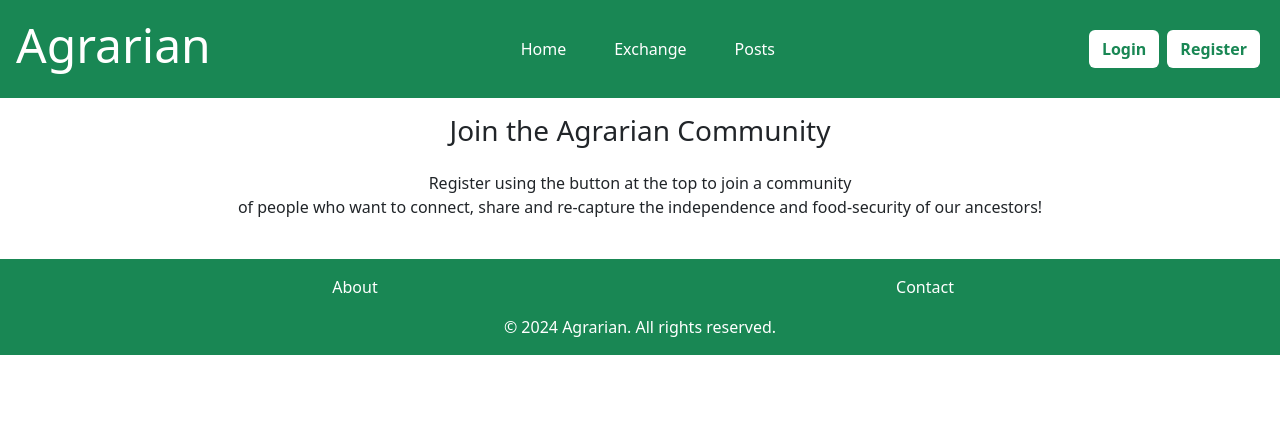
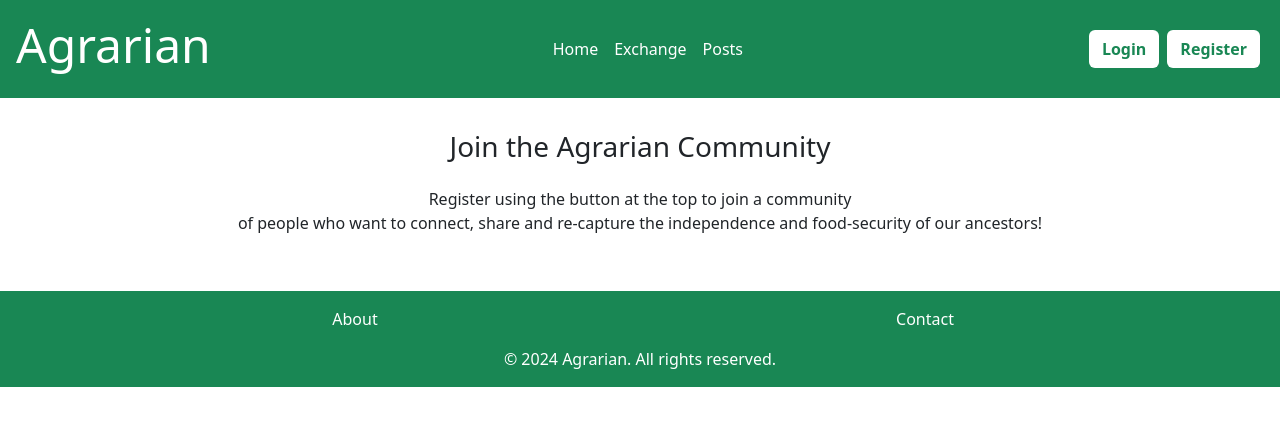
Before and after one commit to CraigAT1181/fe-agrarian-react, a React (Vite) app: page / in a window 1280 px wide. Shown: the top 426 px of the page. Built offline with nearby package versions, Linux system fonts and the light colour scheme.

Commit message:
Refactored CSS for Home and refactored NavBar to use react-bootstrap and display more effectively on smaller screens.

```diff
--- a/src/App.css
+++ b/src/App.css
@@ -52,7 +52,6 @@
 
 .box-border {
   box-shadow: 2px 1px 2px 2px #28a745;
-  padding: 0.5rem;
 }
 
 .fade-alert {
--- a/src/App.jsx
+++ b/src/App.jsx
@@ -16,9 +16,8 @@ export default function App() {
     <>
       <AuthProvider>
         <Header />
-        <main
-          /*className="container p-2"
-          style={{ maxHeight: "100%" }}*/>
+        <main className="container"
+          >
           <Routes>
             <Route
               path="/"
--- a/src/components/Home.jsx
+++ b/src/components/Home.jsx
@@ -8,13 +8,13 @@ export default function Home() {
   const { user } = useAuth();
 
   return (
-    <section className="container">
+    <div className="container p-3">
       {user !== null ? (
-        <div className="p-3">
-          <div className="p-3">
+        <div className="row g-3">
+          <div>
             <MyProduce />
           </div>
-          <div className="p-3">
+          <div>
             <MyPosts />
           </div>
         </div>
@@ -28,6 +28,6 @@ export default function Home() {
           </p>
         </div>
       )}
-    </section>
+    </div>
   );
 }
--- a/src/components/MyProduce.jsx
+++ b/src/components/MyProduce.jsx
@@ -95,7 +95,7 @@ export default function MyProduce() {
 
   return (
     <section className="container box-border">
-      <div className="text-center m-1 mt-2 mb-2 justify-content-center">
+      <div className="text-center p-3 justify-content-center">
         <h5>What produce do you have available?</h5>
         <Dropdown
           className="mt-3"
@@ -117,12 +117,10 @@ export default function MyProduce() {
           </Dropdown.Menu>
         </Dropdown>
         <Card
-          className="rounded"
-          style={{ marginTop: "1rem", border: "none" }}>
-          <Card.Body className="d-flex flex-row justify-content-center">
-            {produceUpdated
-              ? null
-              : filteredUserProduce
+
+          style={{ border: "none" }}>
+          <Card.Body className="d-flex flex-row justify-content-center" style={{ height: "4.3rem" }}>
+            {filteredUserProduce
                   .filter((item, index, array) => array.indexOf(item) === index)
                   .map((item, index) => (
                     <p
@@ -132,19 +130,12 @@ export default function MyProduce() {
                       {item}
                     </p>
                   ))}
-            {produceUpdated ? (
-              <Alert
-                variant="success"
-                className="ml-2 fade-alert"
-                show={produceUpdated}>
-                Produce updated!
-              </Alert>
-            ) : null}
+
           </Card.Body>
         </Card>
-        <div className="d-flex-col justify-content-center mt-4">
+        <div className="d-flex align-content-center">
           <button
-            className="btn btn-success mx-2"
+            className="btn btn-success mx-1"
             style={{ width: "8rem" }}
             onClick={() =>
               handleConfirmProduce(user.user_id, filteredUserProduce)
@@ -153,9 +144,16 @@ export default function MyProduce() {
           </button>
           <button
             onClick={() => setFilteredUserProduce([])}
-            className="btn btn-outline-danger">
+            className="btn btn-outline-danger mx-1">
             Clear
           </button>
+          {produceUpdated ? (
+              <p
+                className="mx-2 fade-alert text-success"
+                >
+                Produce updated!
+              </p>
+            ) : null}
         </div>
       </div>
     </section>
--- a/src/components/NavBar.jsx
+++ b/src/components/NavBar.jsx
@@ -1,39 +1,47 @@
 import React from "react";
 import { useAuth } from "./AuthContext";
 import { Link } from "react-router-dom";
+import { Navbar, Nav } from "react-bootstrap";
 
 export default function NavBar() {
   const { user } = useAuth();
 
   return (
-    <nav className="navbar navbar-expand-lg">
-      <ul className="navbar-nav">
-        <Link
-          to="/"
-          className="nav-link">
-          <li className="nav-item text-white mx-3">Home</li>
-        </Link>
+    <Navbar
+      expand="lg"
+      bg="success">
+      <Navbar.Toggle aria-controls="navbar-nav" />
+      <Navbar.Collapse id="navbar-nav">
+        <Nav className="mr-auto">
+          <Nav.Link
+            className="text-white"
+            as={Link}
+            to="/">
+            Home
+          </Nav.Link>
 
-        <Link
-          to="/exchange"
-          className="nav-link">
-          <li className="nav-item text-white mx-3">Exchange</li>
-        </Link>
-
-        <Link
-          to="/posts"
-          className="nav-link">
-          <li className="text-white mx-3">Posts</li>
-        </Link>
-
-        {user ? (
-          <Link
-            to="/messenger"
-            className="nav-link">
-            <li className="text-white mx-3">Messenger</li>
-          </Link>
-        ) : null}
-      </ul>
-    </nav>
+          <Nav.Link
+            className="text-white"
+            as={Link}
+            to="/exchange">
+            Exchange
+          </Nav.Link>
+          <Nav.Link
+            className="text-white"
+            as={Link}
+            to="/posts">
+            Posts
+          </Nav.Link>
+          {user && (
+            <Nav.Link
+              className="text-white"
+              as={Link}
+              to="/messenger">
+              Messenger
+            </Nav.Link>
+          )}
+        </Nav>
+      </Navbar.Collapse>
+    </Navbar>
   );
 }
--- a/src/components/Profile.jsx
+++ b/src/components/Profile.jsx
@@ -45,8 +45,7 @@ export default function Profile() {
     );
 
   return (
-    <>
-      <div>
+    <div className="container">
       <div className="text-center">
         <p className="text-white">{user.username}</p>
       </div>
@@ -101,6 +100,5 @@ export default function Profile() {
         </Dropdown>
       </div>
     </div>
-    </>
   );
 }
--- a/src/index.css
+++ b/src/index.css
@@ -1,12 +1,6 @@
 :root {
-  flex: auto;
-  height: 100%;
-  display: flex;
-  flex-direction: column;
-}
-
-main {
-  flex-grow: 1;
+  line-height: 1.5;
+  font-weight: 400;
 }
 
 /*
```
Also changed, not shown: notes.txt. Lines whose indentation alone changed are shown as unchanged.
